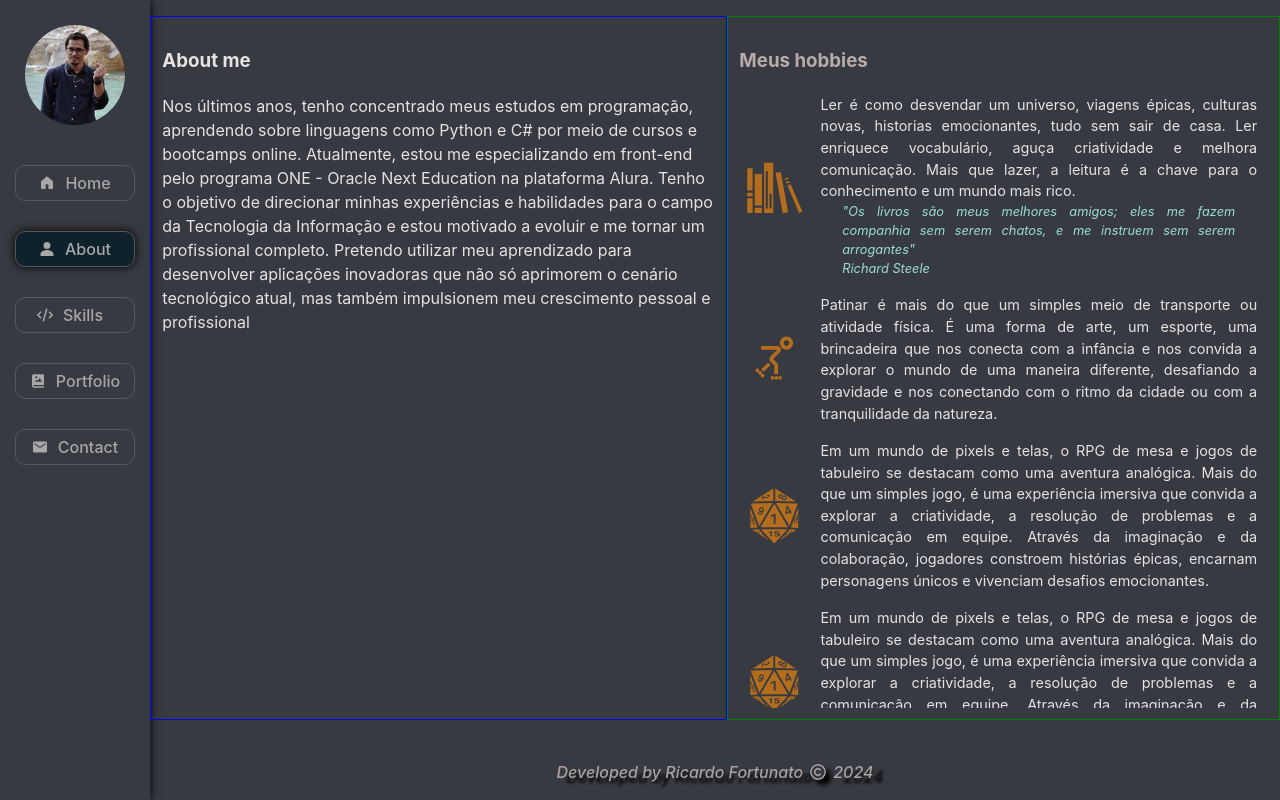
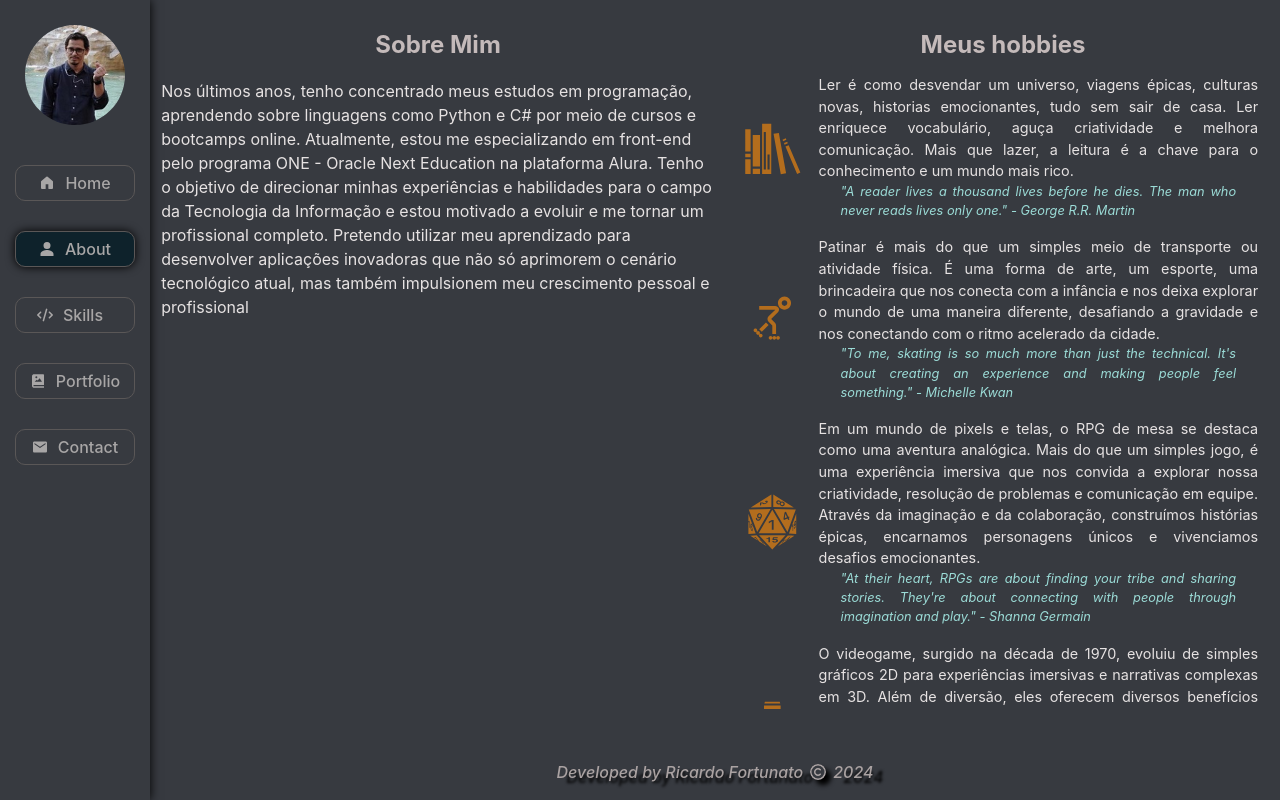
Before and after one commit to Ricardo-Forttunato/portfolio, a React (Vite) app: page /about in a window 1280 px wide. Built offline with nearby package versions, Linux system fonts and the light colour scheme.

Commit message:
add conteudo eestilização para pagina de hobbies

```diff
--- a/src/components/About/About.jsx
+++ b/src/components/About/About.jsx
@@ -2,46 +2,38 @@ import styles from './About.module.css'
 import { GiBookshelf } from "react-icons/gi";
 import { LiaSkatingSolid } from "react-icons/lia";
 import { GiDiceTwentyFacesOne } from "react-icons/gi";
+import { GiGameConsole } from "react-icons/gi";
 
 
 export default function About() {
   return (
       <div className={styles.about}>
         <div className={styles.about__content}>
-          <h3>About me</h3>
+          <h3 className={styles.subtitle}>Sobre Mim</h3>
           <p>Nos últimos anos, tenho concentrado meus estudos em programação, aprendendo sobre linguagens como Python e C# por meio de cursos e bootcamps online. Atualmente, estou me especializando em front-end pelo programa ONE - Oracle Next Education na plataforma Alura. Tenho o objetivo de direcionar minhas experiências e habilidades para o campo da Tecnologia da Informação e estou motivado a evoluir e me tornar um profissional completo. Pretendo utilizar meu aprendizado para desenvolver aplicações inovadoras que não só aprimorem o cenário tecnológico atual, mas também impulsionem meu crescimento pessoal e profissional</p>
         </div>
         <div className={styles.hobbie__content}>
-          <h3>Meus hobbies</h3>
+
+          <h3 className={styles.subtitle}>Meus hobbies</h3>
 
           <div className={styles.container}>
             <div className={styles.container__box}>
               <GiBookshelf className={styles.icon}/>
-              <p className={styles.paragraph}>Ler é como desvendar um universo, viagens épicas, culturas novas, historias emocionantes, tudo sem sair de casa. Ler enriquece vocabulário, aguça criatividade e melhora comunicação. Mais que lazer, a leitura é a chave para o conhecimento e um mundo mais rico. <br />
-                <blockquote>&quot;Os livros são meus melhores amigos; eles me fazem companhia sem serem chatos, e me instruem sem serem arrogantes&quot;<br /><span>Richard Steele</span></blockquote>
-              </p>
+              <p className={styles.paragraph}>Ler é como desvendar um universo, viagens épicas, culturas novas, historias emocionantes, tudo sem sair de casa. Ler enriquece vocabulário, aguça criatividade e melhora comunicação. Mais que lazer, a leitura é a chave para o conhecimento e um mundo mais rico. <blockquote cite='George R.R. Martin, autor de "A Song of Ice and Fire"'>&quot;A reader lives a thousand lives before he dies. The man who never reads lives only one.&quot; - George R.R. Martin</blockquote></p>
             </div>
             <div className={styles.container__box}>
               <LiaSkatingSolid className={styles.icon}/>
-              <p className={styles.paragraph}>Patinar é mais do que um simples meio de transporte ou atividade física. É uma forma de arte, um esporte, uma brincadeira que nos conecta com a infância e nos convida a explorar o mundo de uma maneira diferente, desafiando a gravidade e nos conectando com o ritmo da cidade ou com a tranquilidade da natureza.</p>
+              <p className={styles.paragraph}>Patinar é mais do que um simples meio de transporte ou atividade física. É uma forma de arte, um esporte, uma brincadeira que nos conecta com a infância e nos deixa explorar o mundo de uma maneira diferente, desafiando a gravidade e nos conectando com o ritmo acelerado da cidade.<blockquote cite='Michelle Kwan, patinadora artística americana'>&quot;To me, skating is so much more than just the technical. It&apos;s about creating an experience and making people feel something.&quot; - Michelle Kwan</blockquote></p>
             </div>
             <div className={styles.container__box}>
               <GiDiceTwentyFacesOne className={styles.icon}/>
-              <p className={styles.paragraph}>Em um mundo de pixels e telas, o RPG de mesa e jogos de tabuleiro se destacam como uma aventura analógica. Mais do que um simples jogo, é uma experiência imersiva que convida a explorar a criatividade, a resolução de problemas e a comunicação em equipe. Através da imaginação e da colaboração, jogadores constroem histórias épicas, encarnam personagens únicos e vivenciam desafios emocionantes.
-              </p>
+              <p className={styles.paragraph}>Em um mundo de pixels e telas, o RPG de mesa se destaca como uma aventura analógica. Mais do que um simples jogo, é uma experiência imersiva que nos convida a explorar nossa criatividade, resolução de problemas e comunicação em equipe. Através da imaginação e da colaboração, construímos histórias épicas, encarnamos personagens únicos e vivenciamos desafios emocionantes.<blockquote cite='Shanna Germain, co-criadora de Numenera'>&quot;At their heart, RPGs are about finding your tribe and sharing stories. They&apos;re about connecting with people through imagination and play.&quot; - Shanna Germain</blockquote></p>
             </div>
             <div className={styles.container__box}>
-              <GiDiceTwentyFacesOne className={styles.icon}/>
-              <p className={styles.paragraph}>Em um mundo de pixels e telas, o RPG de mesa e jogos de tabuleiro se destacam como uma aventura analógica. Mais do que um simples jogo, é uma experiência imersiva que convida a explorar a criatividade, a resolução de problemas e a comunicação em equipe. Através da imaginação e da colaboração, jogadores constroem histórias épicas, encarnam personagens únicos e vivenciam desafios emocionantes.
-              </p>
-            </div>
-            <div className={styles.container__box}>
-              <GiDiceTwentyFacesOne className={styles.icon}/>
-              <p className={styles.paragraph}>Em um mundo de pixels e telas, o RPG de mesa e jogos de tabuleiro se destacam como uma aventura analógica. Mais do que um simples jogo, é uma experiência imersiva que convida a explorar a criatividade, a resolução de problemas e a comunicação em equipe. Através da imaginação e da colaboração, jogadores constroem histórias épicas, encarnam personagens únicos e vivenciam desafios emocionantes.
-              </p>
+              <GiGameConsole className={styles.icon}/>
+              <p className={styles.paragraph}>O videogame, surgido na década de 1970, evoluiu de  simples gráficos 2D para experiências imersivas e narrativas complexas em 3D. Além de diversão, eles oferecem diversos benefícios cognitivos, como desenvolvimento de habilidades de resolução de problemas e coordenação motora. Eles são simbolos da cultura pop e da inovação tecnológica.<blockquote cite='Shigeru Miyamoto, criador de Mario e The Legend of Zelda'>&quot;Video games are bad for you? That&apos;s what they said about rock &apos;n&apos; roll.&quot; - Shigeru Miyamoto</blockquote></p>
             </div>
           </div>
-
         </div>
       </div>
   )
--- a/src/components/About/About.module.css
+++ b/src/components/About/About.module.css
@@ -12,16 +12,21 @@
   width: 50%;
   padding: 1%;
   color: var(--color-paragraph);
-  border: blue 1px solid;
 }
 
 .hobbie__content {
   width: 50%;
   padding: 1%;
-  border: green 1px solid;
   display: flex;
   flex-direction: column;
   box-sizing: border-box;
+}
+
+.subtitle {
+  color: var(--color-text);
+  font-size: 1.5rem;
+  margin: 0 0 2% 0;
+  text-align: center;
 }
 
 .container {
```
